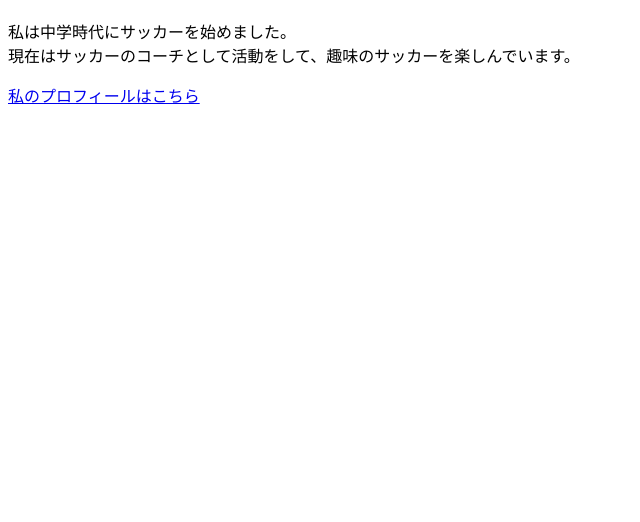
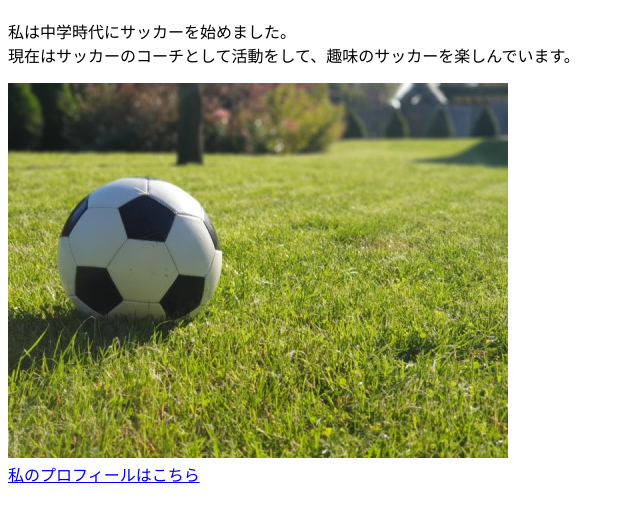
Before and after one commit to izu1205/html-css-basic-kadai, a plain HTML site: page kadai_005/html/kadai_005.html in a window 1280 px wide. Shown: the part 70-592 px from the top of the page, without its empty margins (0-640 px from the left). Drawn offline with Linux system fonts and the light colour scheme.

Commit message:
kadai_005を追加しました。

```diff
--- a/kadai_005/html/kadai_005.html
+++ b/kadai_005/html/kadai_005.html
@@ -13,7 +13,8 @@
     現在はサッカーのコーチとして活動をして、趣味のサッカーを楽しんでいます。
   </p>
   <!--サッカーボールの画像を表示するコードを記述する-->
-  <a href="../images/sample.jpg">私のプロフィールはこちら</a>
+  <img src="../images/sample.jpg" alt="写真">
+  <br><a href="../jpgimages/sample.">私のプロフィールはこちら</a>
 </body>
 
 </html>
```
